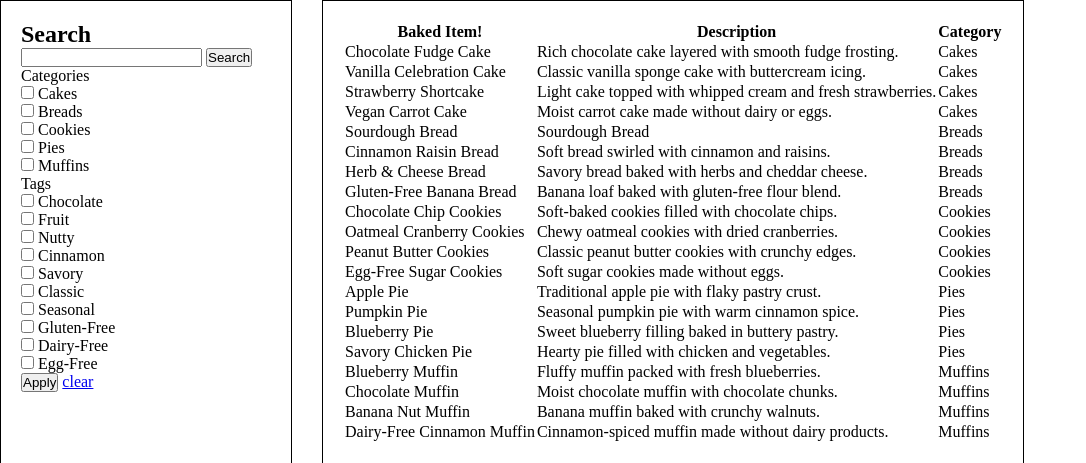
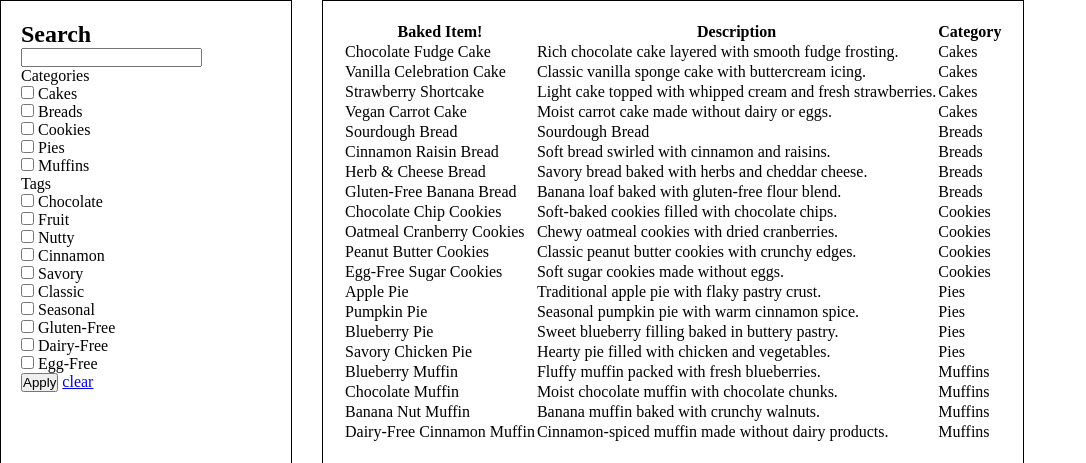
Before and after one commit to Antheablz/django_product_catalog, a Django app: page / in a window 1280 px wide. Shown: the top 463 px of the page, without its empty margins (0-1086 px from the left). Run offline with Django 5.2, Linux system fonts and the light colour scheme; data comes from the database, SQL or seed files in the repository.

Commit message:
search and filters working together

```diff
--- a/product_catalog/product_catalog_app/templates/index.html
+++ b/product_catalog/product_catalog_app/templates/index.html
@@ -16,8 +16,7 @@
                 <!-- SEARCH -->
                 <h2>Search</h2>
                 <input type="text" name="search">
-                <button type="submit">Search</button>
-
+                <!-- <button type="submit">Search</button> -->
 
                 <!-- CATEGORIES -->
                 <div class="categories-container">
@@ -28,8 +27,6 @@
                             <label>{{category.name}}</label>
                         </div>
                     {% endfor %}
-
-                    <!-- <button type="submit">Apply</button> -->
                 </div>
 
                 <!-- TAGS -->
@@ -41,7 +38,6 @@
                             <label>{{tag.name}}</label>
                         </div>
                     {% endfor %}
-                        <!-- <button type="submit">Apply</button> -->
                 </div>
 
                 <button type="submit">Apply</button>
```
